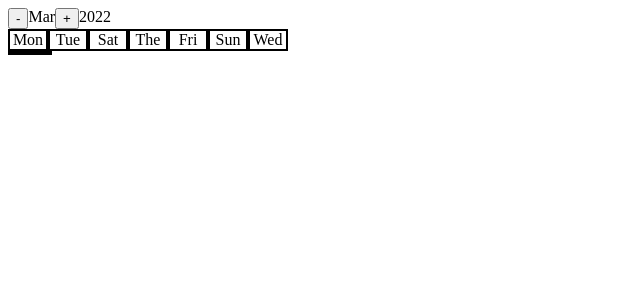
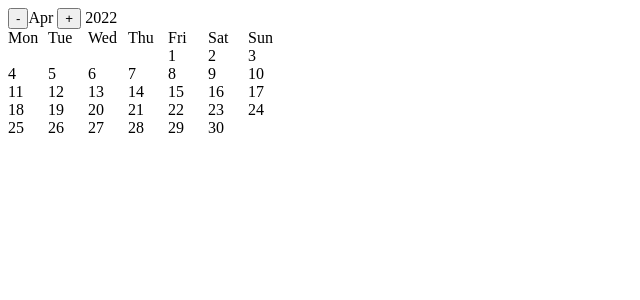
Before and after one commit to radisa-bogdanovic/calendar, an Angular app: page / in a window 1280 px wide. Shown: the top 300 px of the page, without its empty margins (0-640 px from the left). Built offline with nearby package versions, Linux system fonts and the light colour scheme.

Commit message:
Added working logic, just need to be refactored

```diff
--- a/src/app/calendar/calendar.component.css
+++ b/src/app/calendar/calendar.component.css
@@ -1,11 +1,7 @@
 .wrapper {
-  max-width: 280px;
-  display: flex;
-  flex-direction: row;
+  width: 280px;
 }
 .days {
-  display: block;
+  display: inline-block;
   width: 40px;
-  border: 2px solid black;
-  text-align: center;
 }
--- a/src/app/calendar/calendar.component.html
+++ b/src/app/calendar/calendar.component.html
@@ -7,5 +7,7 @@
 </div>
 
 <div class="wrapper">
-  <span class="days"></span>
+  <span class="days" *ngFor="let dayN of daysInMonth">
+    {{ dayN }}
+  </span>
 </div>
--- a/src/app/calendar/calendar.component.ts
+++ b/src/app/calendar/calendar.component.ts
@@ -1,4 +1,5 @@
 import { Component, OnInit } from '@angular/core';
+import { first } from 'rxjs';
 
 @Component({
   selector: 'app-calendar',
@@ -6,9 +7,8 @@ import { Component, OnInit } from '@angular/core';
   styleUrls: ['./calendar.component.css'],
 })
 export class CalendarComponent implements OnInit {
-  daysNames: string[] = ['Mon', 'Tue', 'Sat', 'The', 'Fri', 'Sun', 'Wed'];
+  daysNames: string[] = ['Mon', 'Tue', 'Wed', 'Thu', 'Fri', 'Sat', 'Sun'];
   monthNames: string[] = [
-    'Jan',
     'Feb',
     'Mar',
     'Apr',
@@ -20,25 +20,44 @@ export class CalendarComponent implements OnInit {
     'Oct',
     'Nov',
     'Dec',
+    'Jan',
   ];
-  daysinMonth: number[] = [];
+  daysInMonth: number[] = [];
   date = new Date();
   thisMonthIndex = this.date.getMonth() + 1;
   thisMonth = this.monthNames[this.thisMonthIndex - 1];
   thisYear = this.date.getFullYear();
+  daysInMonthNumber = new Date(this.thisYear, this.thisMonthIndex, 0).getDate();
+  firstday = new Date(
+    this.date.setDate(this.date.getDate() - this.date.getDay())
+  );
+
   constructor() {}
 
-  ngOnInit(): void {}
+  ngOnInit(): void {
+    this.createDays();
+  }
 
   nextMonth() {
     if (this.thisMonthIndex === 12) {
       this.thisMonthIndex = 1;
       this.thisYear++;
       this.thisMonth = this.monthNames[this.thisMonthIndex - 1];
+      this.daysInMonthNumber = new Date(
+        this.thisYear,
+        this.thisMonthIndex,
+        0
+      ).getDate();
+      this.createDays();
     } else {
       this.thisMonthIndex = this.thisMonthIndex + 1;
-      console.log(this.thisMonthIndex);
       this.thisMonth = this.monthNames[this.thisMonthIndex - 1];
+      this.daysInMonthNumber = new Date(
+        this.thisYear,
+        this.thisMonthIndex,
+        0
+      ).getDate();
+      this.createDays();
     }
   }
   prevMonth() {
@@ -46,9 +65,37 @@ export class CalendarComponent implements OnInit {
       this.thisMonthIndex = 12;
       this.thisYear--;
       this.thisMonth = this.monthNames[this.thisMonthIndex - 1];
+      this.daysInMonthNumber = new Date(
+        this.thisYear,
+        this.thisMonthIndex,
+        0
+      ).getDate();
+      this.createDays();
     } else {
       this.thisMonthIndex = this.thisMonthIndex - 1;
       this.thisMonth = this.monthNames[this.thisMonthIndex - 1];
+      this.daysInMonthNumber = new Date(
+        this.thisYear,
+        this.thisMonthIndex,
+        0
+      ).getDate();
+      this.createDays();
+    }
+  }
+  createDays() {
+    this.daysInMonth = [];
+    let firstDay = new Date(this.thisYear, this.thisMonthIndex, 1)
+      .toDateString()
+      .slice(0, 3);
+
+    for (let i = 1; i < this.daysInMonthNumber; i++) {
+      this.daysInMonth.push(i);
+    }
+    if (this.daysNames.indexOf(firstDay) > 0) {
+      this.daysInMonth = [
+        ...Array(this.daysNames.indexOf(firstDay)),
+        ...this.daysInMonth,
+      ];
     }
   }
 }
```
